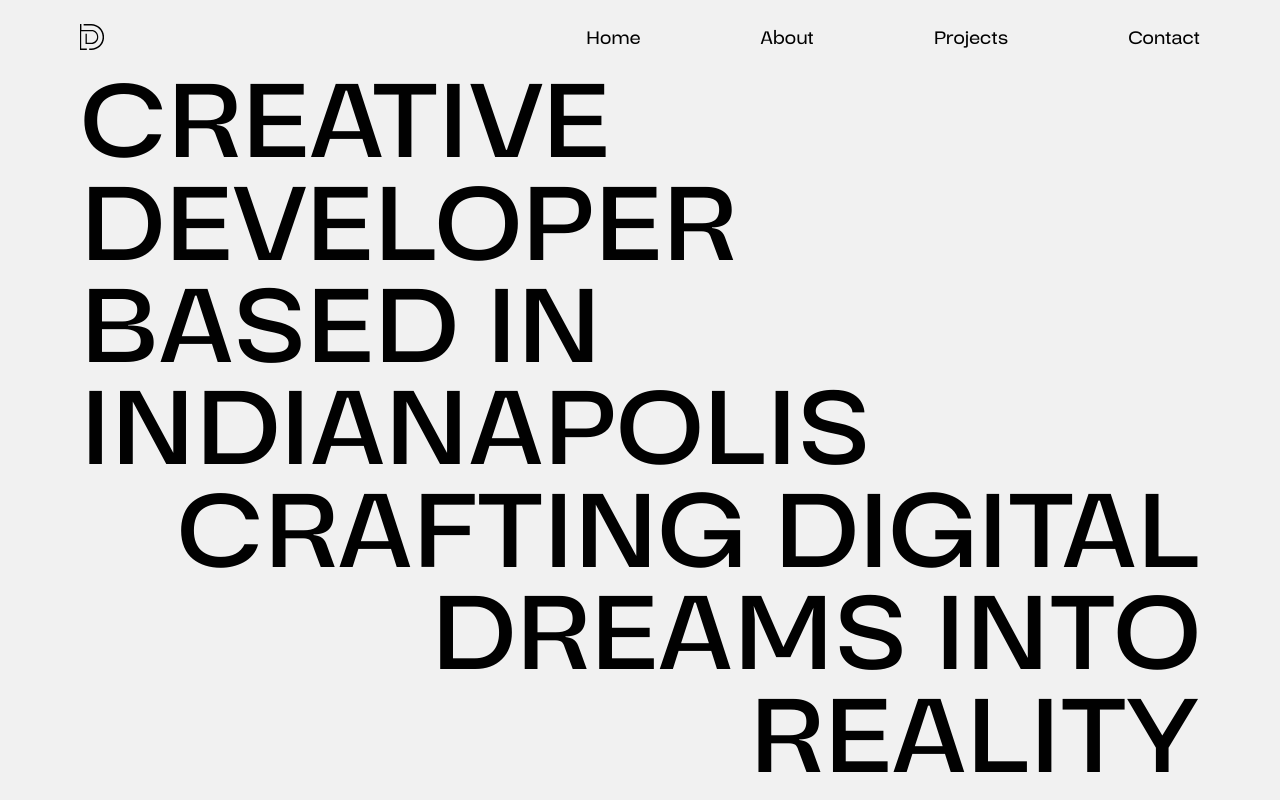
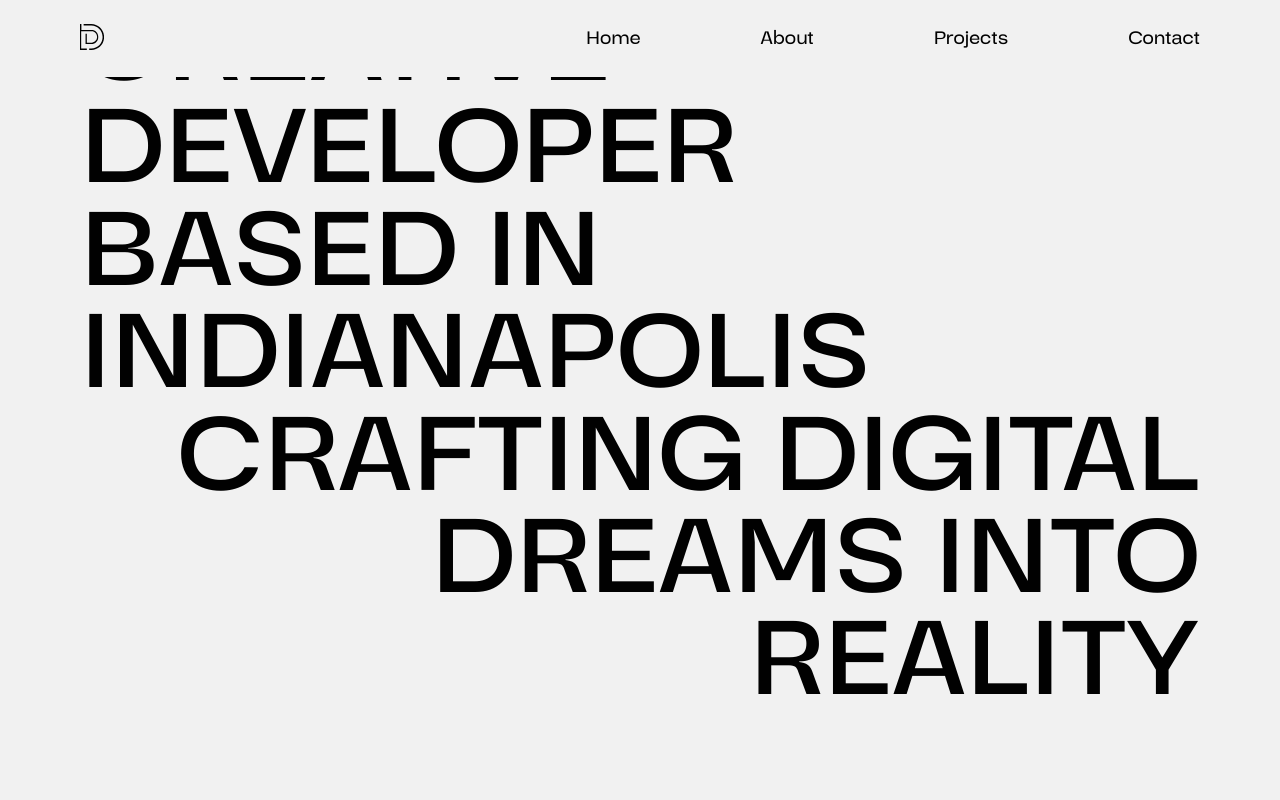
Before and after one commit to DShulkin/my-website, a React (Create React App) app: page / in a window 1280 px wide. Shown: the top 800 px of the page. Built offline with nearby package versions, Linux system fonts and the light colour scheme.

Commit message:
some changes

```diff
--- a/src/Contact.css
+++ b/src/Contact.css
@@ -12,8 +12,8 @@
   padding-bottom: 10px;       /* Space between text and border */
   /* font-size: clamp(2.75rem, 11vw, 15rem);
   line-height: clamp(3rem, 11vw, 14rem); */
-  font-size: clamp(2.75rem, 9vw, 9rem);
-  line-height: clamp(2.4rem, 8vw, 8rem);
+  /* font-size: clamp(2.75rem, 9vw, 9rem);
+  line-height: clamp(2.4rem, 8vw, 8rem); */
   margin: 0;
   }
 
--- a/src/Footer.css
+++ b/src/Footer.css
@@ -17,8 +17,6 @@
     place-self: end start;
     gap: 24px;
   }
-
-
 
   .social-icon-container .social-icon {
     width: 24px;
--- a/src/Home.css
+++ b/src/Home.css
@@ -24,37 +24,15 @@
 
 #home {
   display: flex;
-    height: 85vh;
+  height: 85vh;
   /* height: calc(var(--vh, 1vh)* 100 - 60px); */
 }
 
 .homeHeader {
-  /* font-size: clamp(2.75rem, 11vw, 12.92vw); */
-  /* font-size: clamp(2.75rem, 11vw, 15rem);
-  line-height: clamp(3rem, 11vw, 14rem); */
-  font-size: clamp(2.75rem, 9vw, 9rem);
-  line-height: clamp(2.4rem, 8vw, 8rem);
-  margin: 0;
   animation: slideUp .8s ease forwards;
   opacity: 0;
   align-self: end
 }
-
-  /* font-size: clamp(3.5rem, 12.5vw, 12.92vw);
-  line-height: clamp(3rem, 11vw, 14vw); */
-
-  /* font-size: clamp(13px, 11.85vw, 13vw);
-  line-height: clamp(13px, 11vw, 14vw); */
-
-  /* font-size: clamp(2.75rem, 11vw, 12.92vw);
-  line-height: clamp(3.5rem, 12vw, 16rem); */
-
-  /* font-size: clamp(2.75rem, 11vw, 12.92vw);
-  line-height: clamp(3rem, 11vw, 14vw); */
-
-  /* font-size: clamp(2.75rem, 11vw, 12.92vw);
-  line-height: clamp(3rem, 12vw, 16rem); */
-
 
 @keyframes slideUp {
   0% {
--- a/src/index.css
+++ b/src/index.css
@@ -90,6 +90,15 @@ h1, h2, h3, h4, h5, h6 {
   margin: 0;
 } */
 
+h1 {
+  /* font-size: clamp(3.15rem, 9vw, 9rem);
+  line-height: clamp(3rem, 8vw, 8rem); */
+  font-size: clamp(2.75rem, 9vw, 9rem);
+  line-height: clamp(2.4rem, 8vw, 8rem);
+  text-transform: uppercase;
+  /* margin: 0; */
+}
+
 
 @media (min-width: 768px) {
 
```
